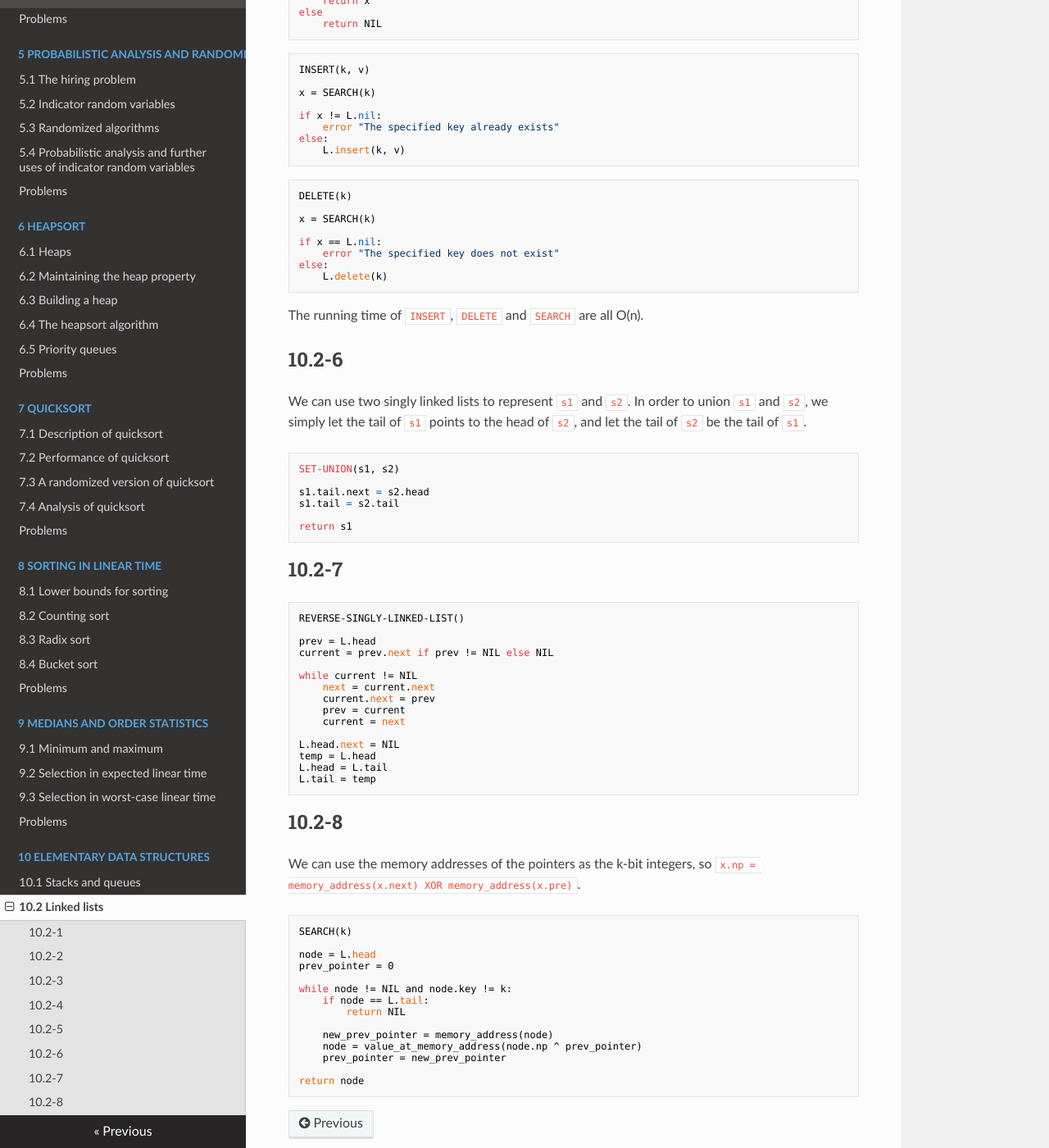
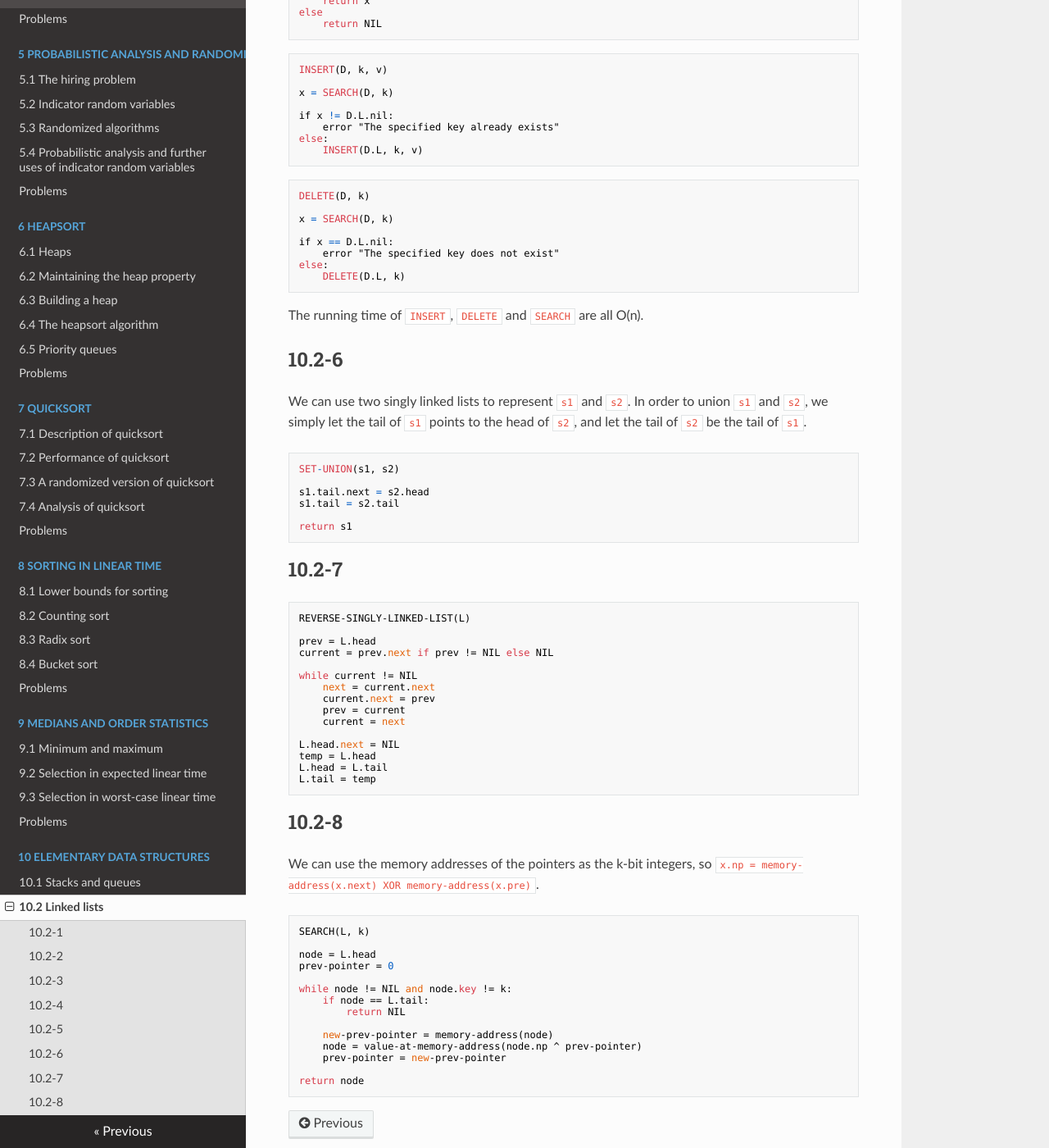
Before and after one commit to Frederick-S/Introduction-to-Algorithms-Notes, an MkDocs documentation site: the page built from docs/10-Elementary-Data-Structures/10.2-Linked-lists.md, in a window 1280 px wide and 1400 px high, scrolled down 1292 px. Shown: the whole window at 82% size. Built offline with MkDocs 1.6.1, drawn with Linux system fonts in a browser that asks for light colours; nearby versions of some CDN libraries; some of the changed text lies outside the part shown.

Commit message:
Doc: update method parameters

````diff
--- a/docs/10-Elementary-Data-Structures/10.2-Linked-lists.md
+++ b/docs/10-Elementary-Data-Structures/10.2-Linked-lists.md
@@ -58,36 +58,36 @@ else
 
 ## 10.2-5
 ```
-SEARCH(k)
+SEARCH(D, k)
 
-x = L.search(k)
+x = D.L.search(k)
 
-if x != L.nil
+if x != D.L.nil
     return x
 else
     return NIL
 ```
 
 ```
-INSERT(k, v)
+INSERT(D, k, v)
 
-x = SEARCH(k)
+x = SEARCH(D, k)
 
-if x != L.nil:
+if x != D.L.nil:
     error "The specified key already exists"
 else:
-    L.insert(k, v)
+    INSERT(D.L, k, v)
 ```
 
 ```
-DELETE(k)
+DELETE(D, k)
 
-x = SEARCH(k)
+x = SEARCH(D, k)
 
-if x == L.nil:
+if x == D.L.nil:
     error "The specified key does not exist"
 else:
-    L.delete(k)
+    DELETE(D.L, k)
 ```
 
 The running time of `INSERT`, `DELETE` and `SEARCH` are all O(n).
@@ -106,7 +106,7 @@ return s1
 
 ## 10.2-7
 ```
-REVERSE-SINGLY-LINKED-LIST()
+REVERSE-SINGLY-LINKED-LIST(L)
 
 prev = L.head
 current = prev.next if prev != NIL else NIL
@@ -125,21 +125,21 @@ L.tail = temp
 
 ## 10.2-8
 
-We can use the memory addresses of the pointers as the k-bit integers, so `x.np = memory_address(x.next) XOR memory_address(x.pre)`.
+We can use the memory addresses of the pointers as the k-bit integers, so `x.np = memory-address(x.next) XOR memory-address(x.pre)`.
 
 ```
-SEARCH(k)
+SEARCH(L, k)
 
 node = L.head
-prev_pointer = 0
+prev-pointer = 0
 
 while node != NIL and node.key != k:
     if node == L.tail:
         return NIL
 
-    new_prev_pointer = memory_address(node)
-    node = value_at_memory_address(node.np ^ prev_pointer)
-    prev_pointer = new_prev_pointer
+    new-prev-pointer = memory-address(node)
+    node = value-at-memory-address(node.np ^ prev-pointer)
+    prev-pointer = new-prev-pointer
 
 return node
 ```
````
Also changed, not shown: other parts of docs/10-Elementary-Data-Structures/10.2-Linked-lists.md (+17 -17 lines).
